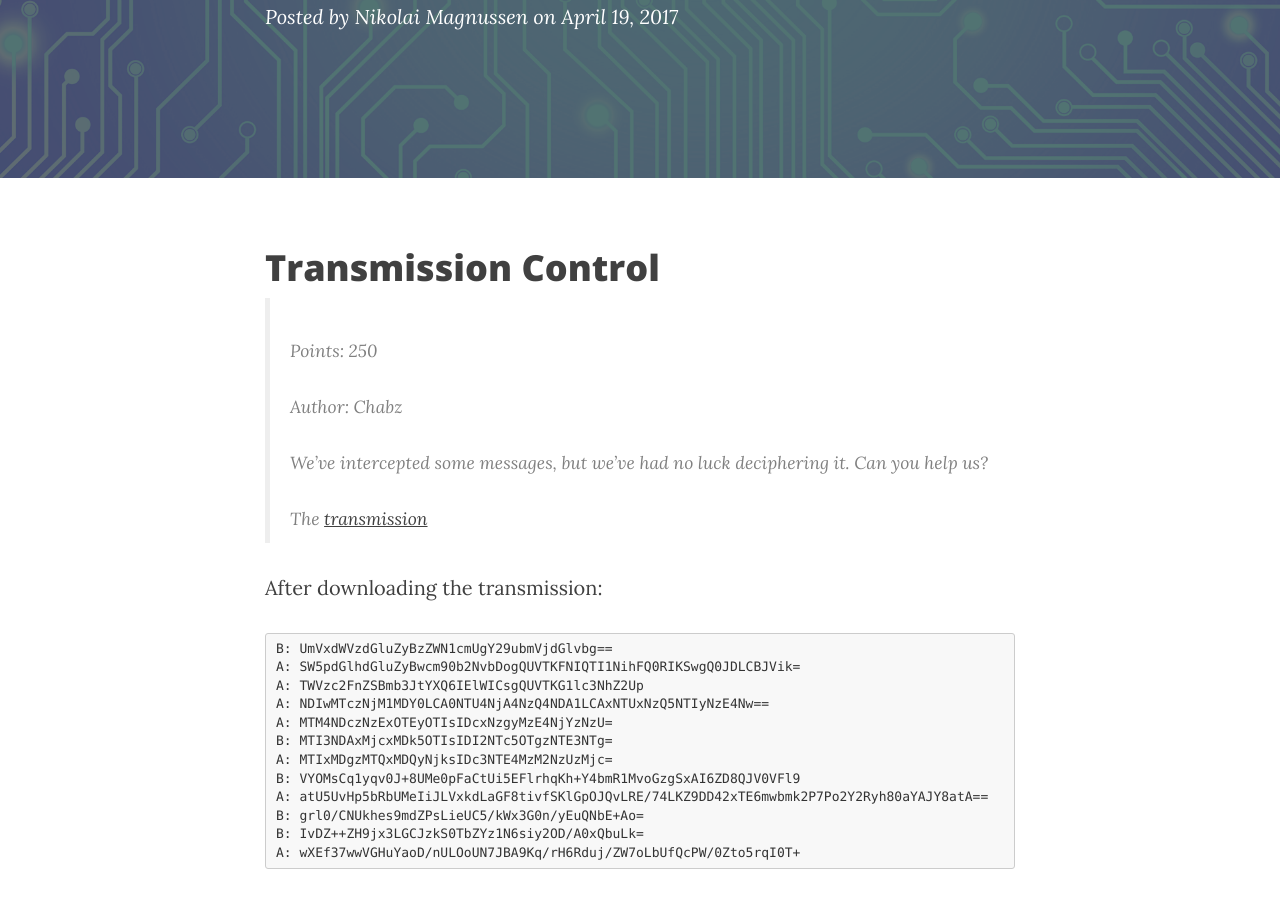
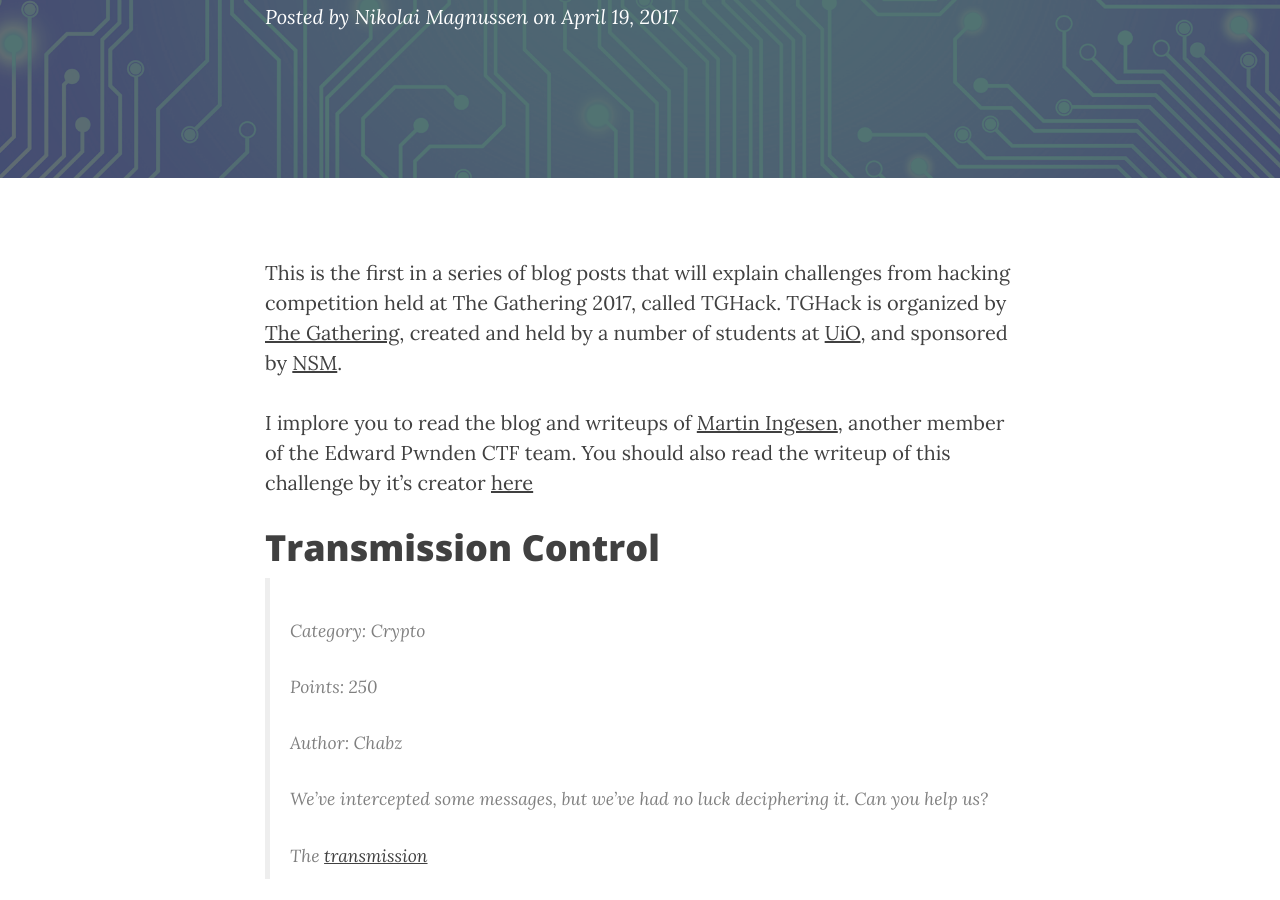
Before and after one commit to NikolaiMagnussen/NikolaiMagnussen.github.io, a Jekyll site: the page built from _posts/2017-04-19-TGHack-Transmission-Control.md, in a window 1280 px wide and 900 px high, scrolled down 358 px. Built offline with Jekyll 4.4.1, drawn with Linux system fonts in a browser that asks for light colours; nearby versions of some CDN libraries.

Commit message:
Added preamble and recommendations

```diff
--- a/_posts/2017-04-19-TGHack-Transmission-Control.md
+++ b/_posts/2017-04-19-TGHack-Transmission-Control.md
@@ -7,8 +7,16 @@ author:     "Nikolai Magnussen"
 header-img: "img/tghack-bg.png"
 ---
 
+This is the first in a series of blog posts that will explain challenges from hacking competition held at The Gathering 2017, called TGHack.
+TGHack is organized by [The Gathering](https://www.gathering.org/tg17/), created and held by a number of students at [UiO](https://www.uio.no/english/), and sponsored by [NSM](https://nsm.stat.no/english/).
+
+I implore you to read the blog and writeups of [Martin Ingesen](http://martin.ingesen.no/), another member of the Edward Pwnden CTF team.
+You should also read the writeup of this challenge by it's creator [here](https://github.com/tghack/tg17hack/blob/master/crypto/transmission_control/writeup.md)
+
 # Transmission Control
 
+> Category: Crypto
+>
 > Points: 250
 >
 > Author: Chabz
```
